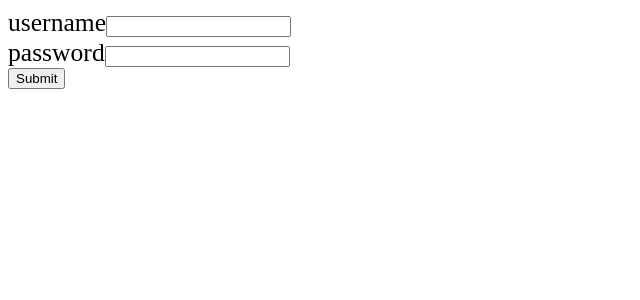
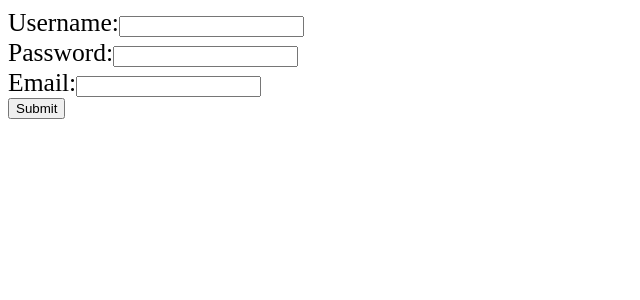
Before and after one commit to akshaythappar/React, a React (Vite) app in the folder react-thapa/: page / in a window 1280 px wide. Shown: the top 300 px of the page, without its empty margins (0-640 px from the left). Built offline with nearby package versions, Linux system fonts and the light colour scheme.

Commit message:
understanding useId

```diff
--- a/react-thapa/src/App.jsx
+++ b/react-thapa/src/App.jsx
@@ -11,6 +11,7 @@
 import { MainComponent } from "./components/Projects/Pokemon/main";
 import { UseRef } from "./components/hooks/useRefs";
 import { ForwardRefs } from "./components/hooks/useRefs/forwardRef";
+import { UseID } from "./components/hooks/useId";
 
 
 
@@ -20,7 +21,8 @@
      <>
 
 
-    <ForwardRefs/>
+    <UseID/>
+
 
     </>
   );
--- /dev/null
+++ b/react-thapa/src/components/hooks/useId/index.jsx
@@ -0,0 +1,48 @@
+import { useId } from "react"
+
+// This is breaking the principal of DRY do not repeat yourself
+// export const  UseID = ()=>{
+//     const usernameId=useId();
+//     const emailId=useId();
+//     const passwordId=useId();
+//     return (
+//         <form action="">
+//             <div>
+//                 <label htmlFor={usernameId}>Username:</label>
+//                 <input type="text" name="name" id={usernameId}/>
+//             </div>
+//             <div>
+//                 <label htmlFor={passwordId}>Password:</label>
+//                 <input type="text" name="name" id={passwordId}/>
+//             </div>
+//             <div>
+//                 <label htmlFor={emailId}>Email:</label>
+//                 <input type="email" name="email"  id={emailId}/>
+//             </div>
+//             <button type="submit">Submit</button>
+//         </form>
+//     )
+// }
+
+// This lets you avoid calling useId() for every single element that needs unique id
+export const  UseID = ()=>{
+    const id=useId();
+
+    return (
+        <form action="">
+            <div>
+                <label htmlFor={id + "usernameId"}>Username:</label>
+                <input type="text" name="name" id={id + "usernameId"}/>
+            </div>
+            <div>
+                <label htmlFor={ id + "passwordId"}>Password:</label>
+                <input type="text" name="name" id={id + "passwordId"}/>
+            </div>
+            <div>
+                <label htmlFor={id + "emailId"}>Email:</label>
+                <input type="email" name="email"  id={id + "emailId"}/>
+            </div>
+            <button type="submit">Submit</button>
+        </form>
+    )
+}
```
